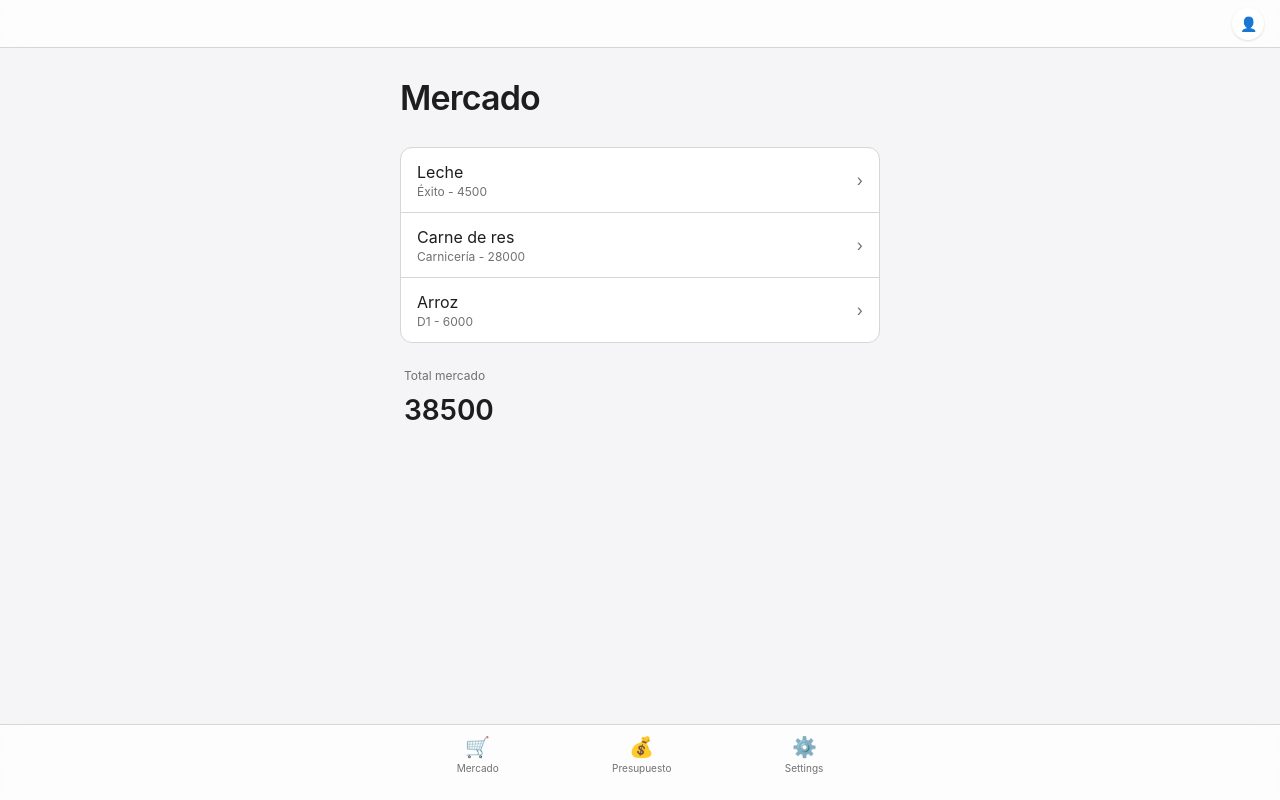
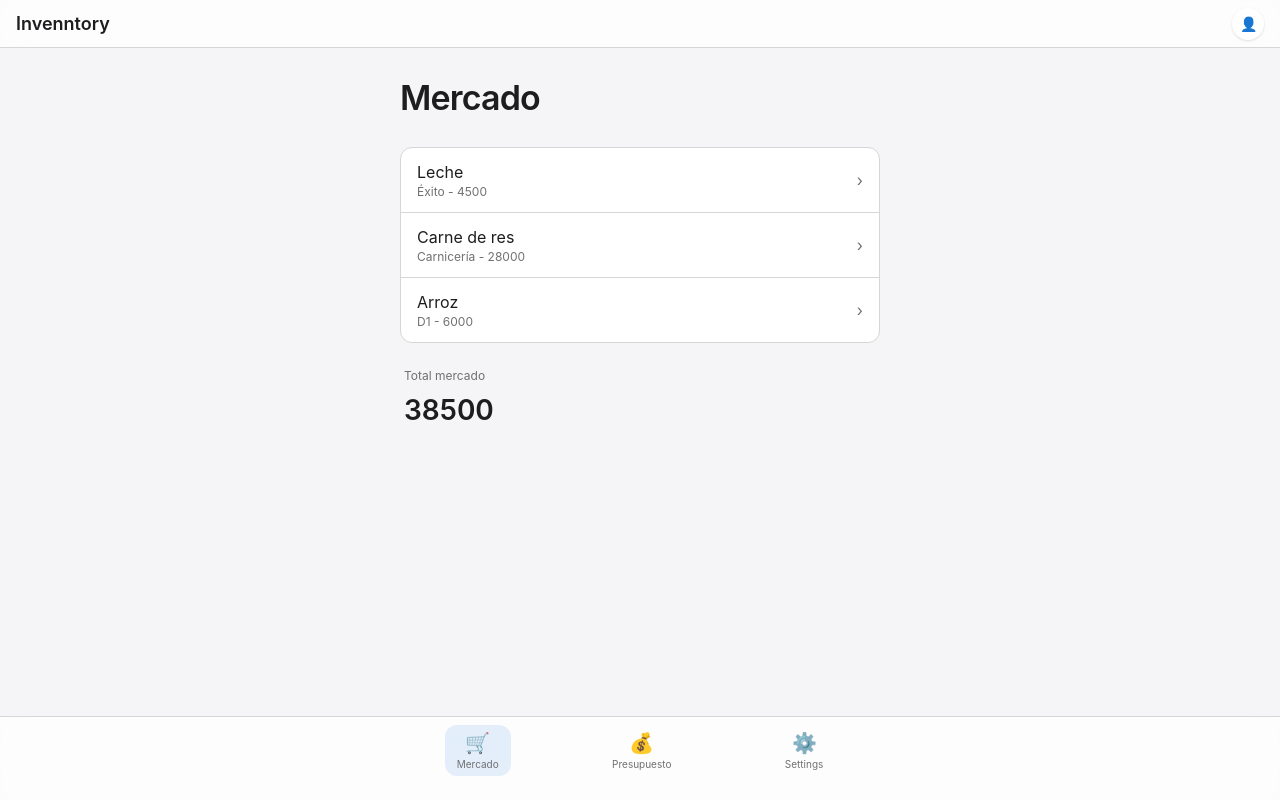
Before and after one commit to dejeloper/invenntory-front, an Angular app: page /market in a window 1280 px wide. Built offline with nearby package versions, Linux system fonts and the light colour scheme; what tailwind-animations would draw is missing.

Commit message:
feat: add navbar with dynamic title from environment config

```diff
--- /dev/null
+++ b/src/app/animations/route.animation.ts
@@ -0,0 +1,22 @@
+import { trigger, transition, style, query, animate, group } from '@angular/animations';
+
+export const RouterAnimation = trigger('routeAnimation', [
+  transition('* <=> *', [
+    query(':enter, :leave', [
+      style({
+        position: 'absolute',
+        width: '100%',
+        opacity: 1,
+      }),
+    ], { optional: true }),
+    query(':enter', [
+      style({ opacity: 0 }),
+    ], { optional: true }),
+    group([
+      animate('350ms cubic-bezier(0.25, 0.8, 0.25, 1)', style({ opacity: 1 })),
+      query(':leave', [
+        animate('350ms cubic-bezier(0.25, 0.8, 0.25, 1)', style({ opacity: 0 })),
+      ], { optional: true }),
+    ]),
+  ]),
+]);
--- /dev/null
+++ b/src/app/config.ts
@@ -0,0 +1,5 @@
+import { environment } from '../environments/environment';
+
+export const appConfig = {
+  name: environment.appName,
+};
--- a/src/app/layout/app-layout.component.ts
+++ b/src/app/layout/app-layout.component.ts
@@ -1,9 +1,13 @@
 import { Component } from '@angular/core';
+import { CommonModule } from '@angular/common';
 import { RouterOutlet, RouterLink, RouterLinkActive } from '@angular/router';
+import { appConfig } from '../config';
 
 @Component({
   selector: 'app-layout',
-  imports: [RouterOutlet, RouterLink, RouterLinkActive],
+  imports: [CommonModule, RouterOutlet, RouterLink, RouterLinkActive],
   templateUrl: './app-layout.html',
 })
-export class AppLayout {}
+export class AppLayout {
+  appName = appConfig.name;
+}
--- a/src/app/layout/app-layout.html
+++ b/src/app/layout/app-layout.html
@@ -1,44 +1,37 @@
 <div class="h-screen flex flex-col bg-canvas-white text-midnight-graphite">
   <!-- NAVBAR -->
-  <header class="h-12 flex items-center justify-end px-4 bg-pure-white/75 backdrop-blur-md border-b border-border-silver">
+  <header class="h-12 flex items-center justify-between px-4 bg-pure-white/75 backdrop-blur-md border-b border-border-silver">
+    <h1 class="text-lg font-semibold">{{ appName }}</h1>
     <button class="w-8 h-8 rounded-full bg-white flex items-center justify-center shadow-sm">
       <span class="text-sm">👤</span>
     </button>
   </header>
 
-  <!-- CONTENT -->
+<!-- CONTENT -->
   <main class="flex-1 overflow-y-auto px-5 pt-6 pb-28 md:flex md:justify-center">
-    <div class="w-full md:max-w-[480px]">
+    <div class="w-full md:max-w-[480px] relative">
       <router-outlet />
     </div>
   </main>
 
   <!-- TAB BAR -->
-  <footer class="fixed bottom-0 left-0 right-0 bg-pure-white/75 backdrop-blur-md border-t border-border-silver md:flex md:justify-center">
-    <nav class="flex justify-around pt-2 pb-6 md:w-full md:max-w-[480px]">
-      <a
-        routerLink="/market"
-        routerLinkActive="text-interactive-blue"
-        class="flex flex-col items-center text-[10px] text-medium-gray transition-all active:drop-shadow-md"
-      >
+  <footer
+    class="fixed bottom-0 left-0 right-0 bg-pure-white/75 backdrop-blur-md border-t border-border-silver md:flex md:justify-center">
+    <nav class="flex justify-around pt-2 pb-6 md:w-full md:max-w-120">
+      <a routerLink="/market" routerLinkActive="text-interactive-blue bg-interactive-blue/10"
+        class="flex flex-col items-center text-[10px] text-medium-gray rounded-xl px-3 py-1 transition-all duration-200">
         <span class="text-xl">🛒</span>
         Mercado
       </a>
 
-      <a
-        routerLink="/budget"
-        routerLinkActive="text-interactive-blue"
-        class="flex flex-col items-center text-[10px] text-medium-gray transition-all active:drop-shadow-md"
-      >
+      <a routerLink="/budget" routerLinkActive="text-interactive-blue bg-interactive-blue/10"
+        class="flex flex-col items-center text-[10px] text-medium-gray rounded-xl px-3 py-1 transition-all duration-200">
         <span class="text-xl">💰</span>
         Presupuesto
       </a>
 
-      <a
-        routerLink="/settings"
-        routerLinkActive="text-interactive-blue"
-        class="flex flex-col items-center text-[10px] text-medium-gray transition-all active:drop-shadow-md"
-      >
+      <a routerLink="/settings" routerLinkActive="text-interactive-blue bg-interactive-blue/10"
+        class="flex flex-col items-center text-[10px] text-medium-gray rounded-xl px-3 py-1 transition-all duration-200">
         <span class="text-xl">⚙️</span>
         Settings
       </a>
--- /dev/null
+++ b/src/environments/environment.prod.ts
@@ -0,0 +1,4 @@
+export const environment = {
+  production: true,
+  appName: 'Invenntory',
+};
--- /dev/null
+++ b/src/environments/environment.ts
@@ -0,0 +1,4 @@
+export const environment = {
+  production: false,
+  appName: 'Invenntory',
+};
```
